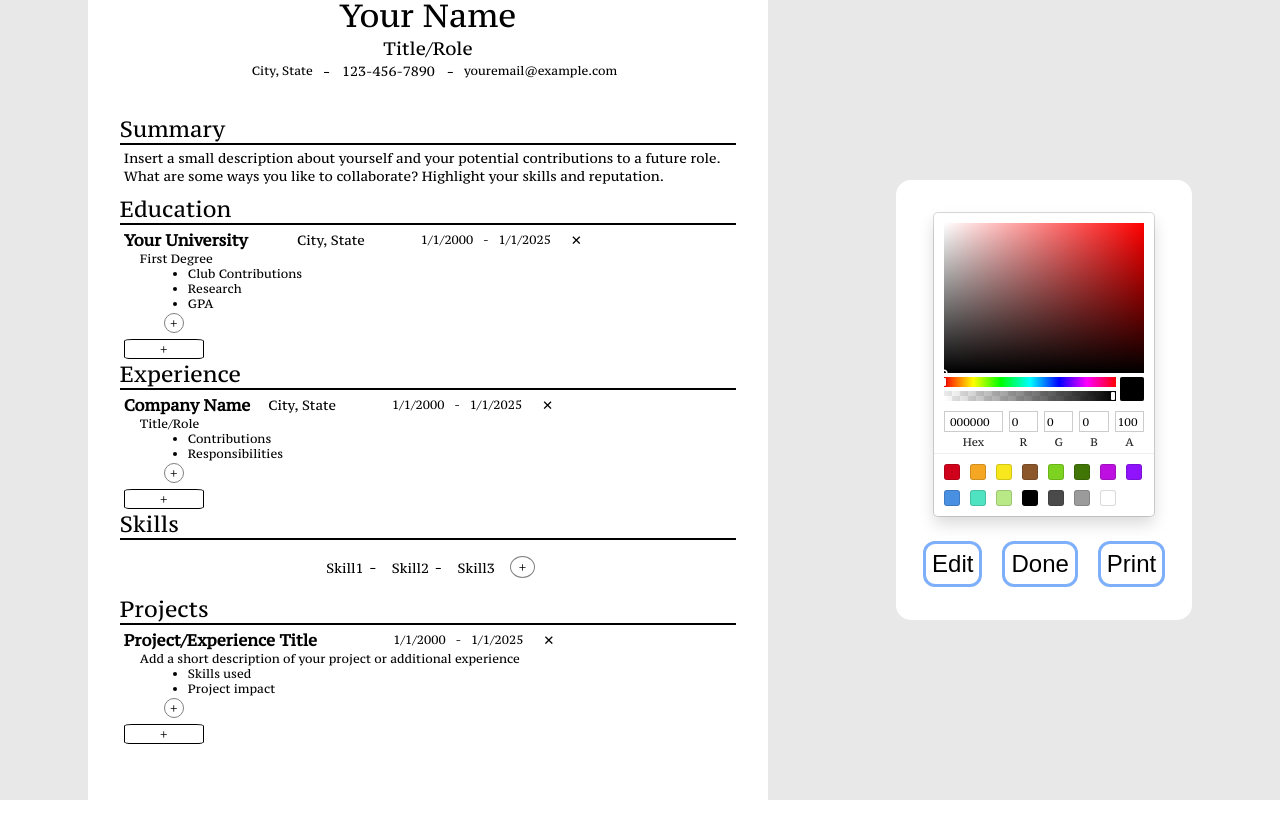
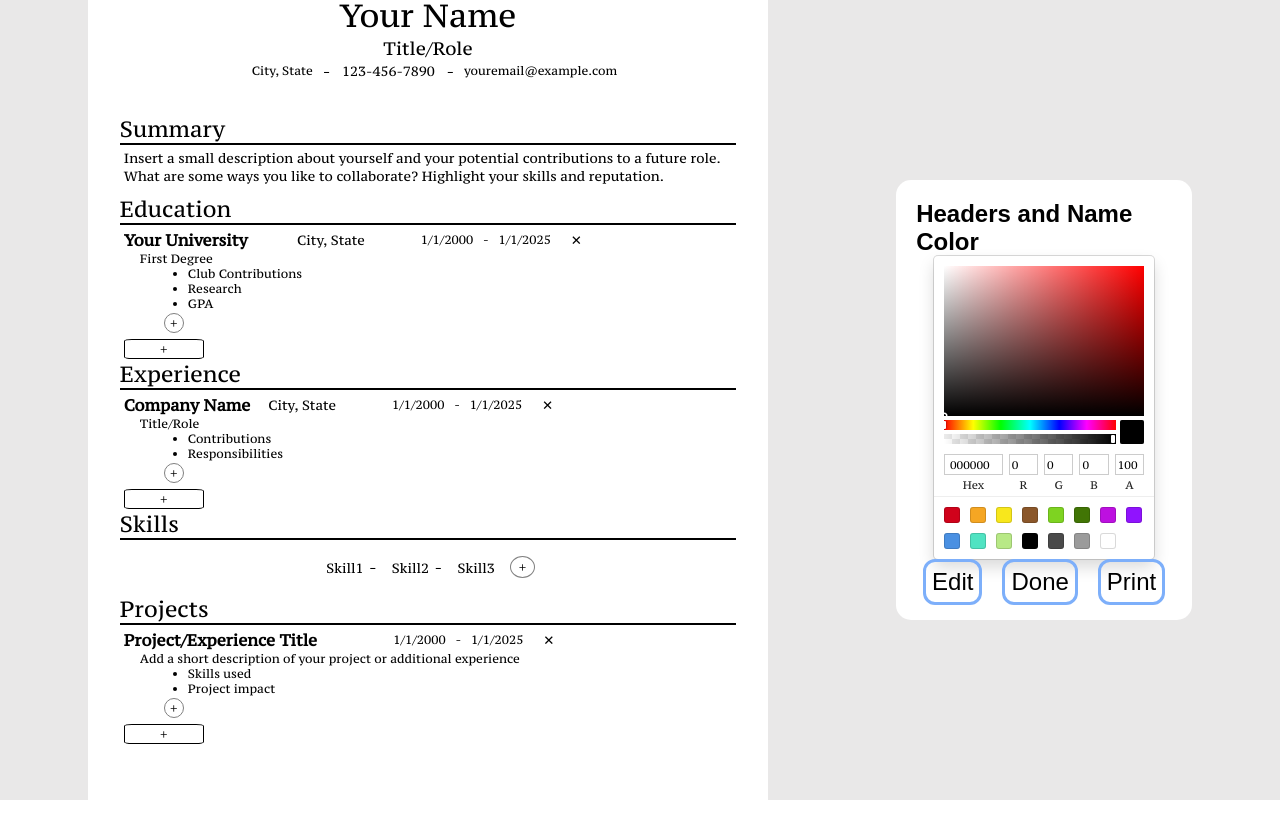
Before and after one commit to mkreynolds919/cv-generator, a React (Vite) app: page / in a window 1280 px wide. Built offline with nearby package versions, Linux system fonts and the light colour scheme.

Commit message:
feat: Add conditional to printing editable CV and add header to control panel color

```diff
--- a/src/components/App.jsx
+++ b/src/components/App.jsx
@@ -11,7 +11,9 @@ function App() {
   const printRef = useRef();
 
   const handlePrint = () => {
-    window.print();
+    if (!isEditing) {
+      window.print();
+    }
   };
 
   return (
--- a/src/components/ControlPanel.jsx
+++ b/src/components/ControlPanel.jsx
@@ -21,6 +21,7 @@ export default function ControlPanel({ setIsEditing, handlePrint}) {
 
     return (
         <div className="control-panel">
+            <h1 className='color-header'>Headers and Name Color</h1>
             <div className="color-container">
                 <SketchPicker color={color} onChangeComplete={handleColor} />
             </div>
--- a/src/styles/ControlPanel.css
+++ b/src/styles/ControlPanel.css
@@ -8,6 +8,12 @@
     flex-direction: column;
     justify-content: space-around;
     padding: 20px;
+}
+
+.color-header {
+    font-size: 24px;
+    align-self: center;
+    font-family: sans-serif;
 }
 
 .color-container {
```
